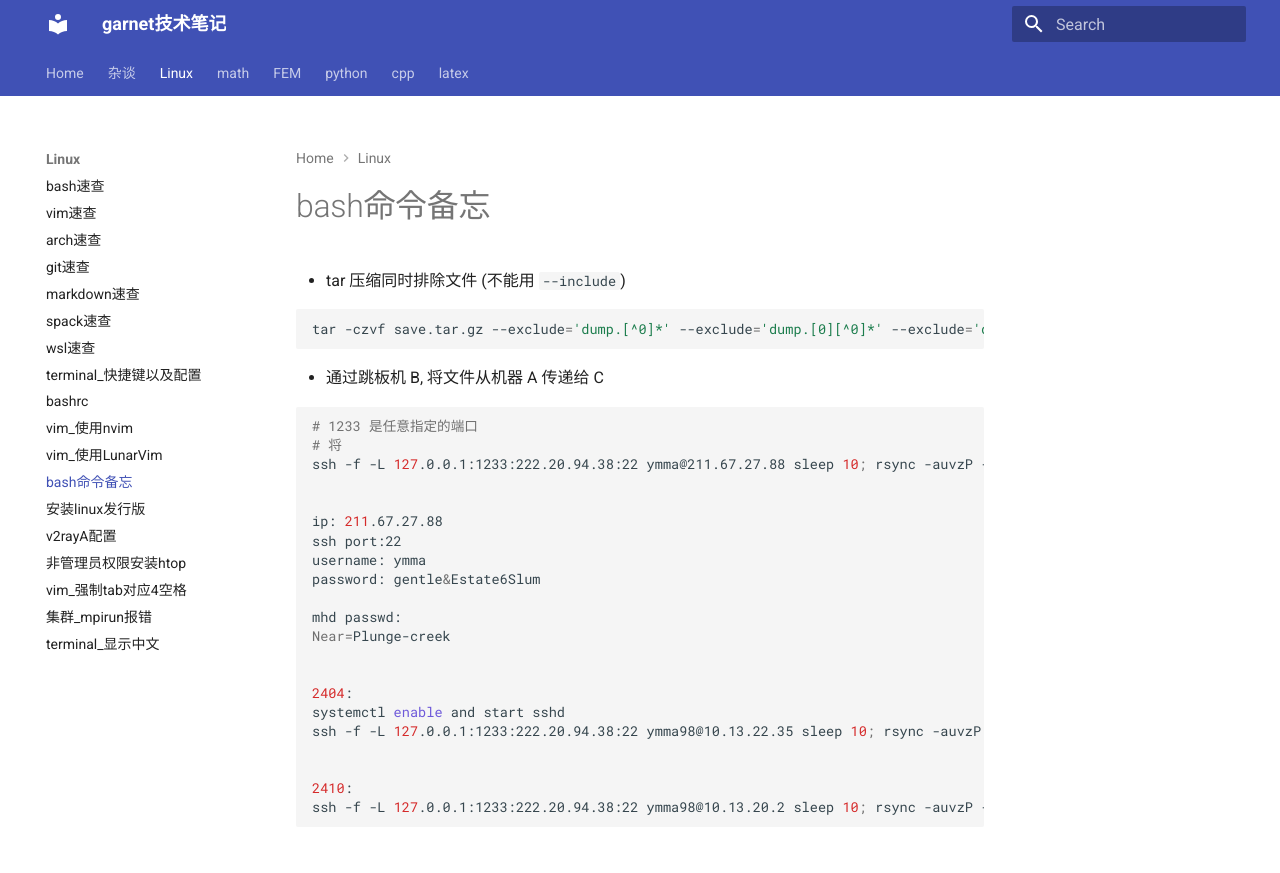
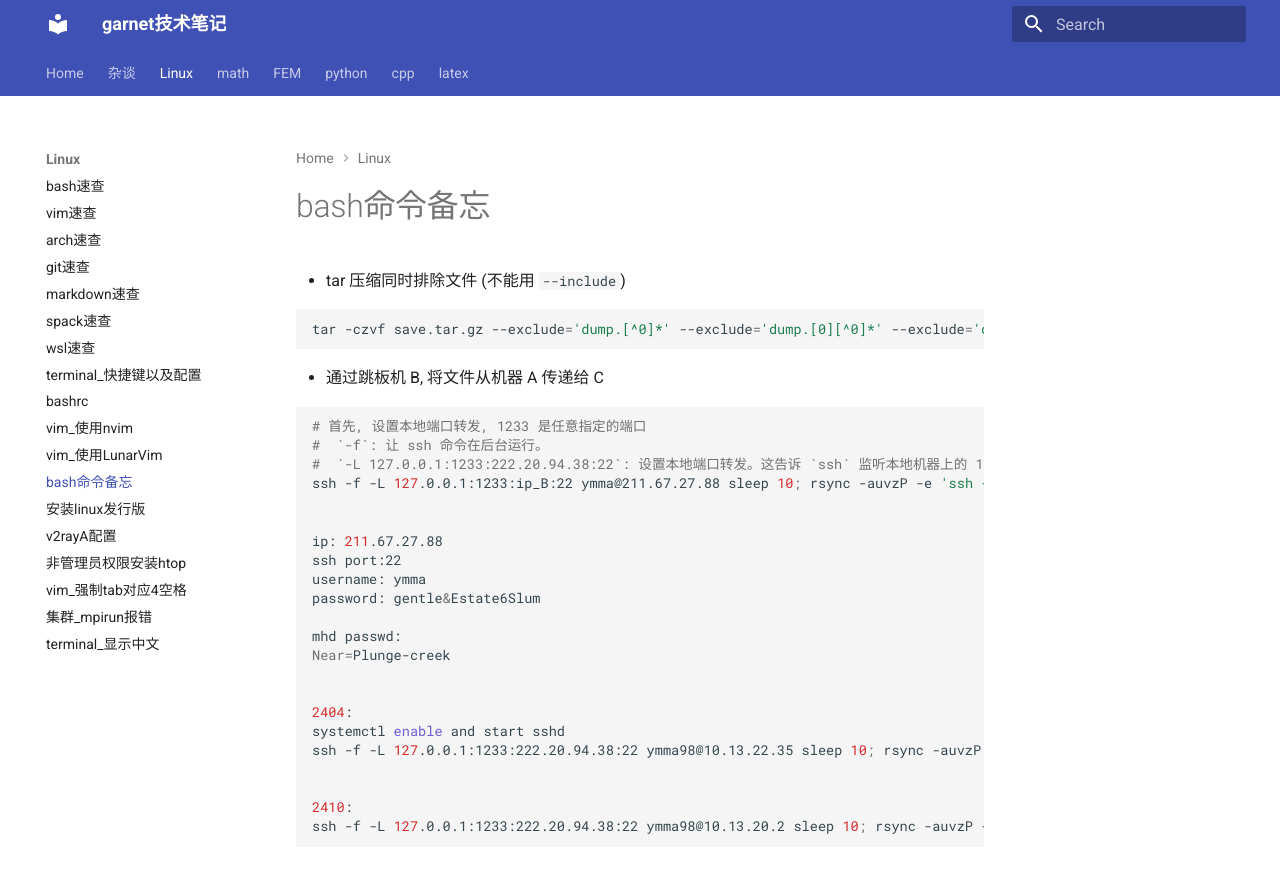
Before and after one commit to ymma98/technotes, an MkDocs documentation site: the page built from docs/Linux/bash命令备忘.md, in a window 1280 px wide. Shown: the top 873 px of the page. Built offline with MkDocs 1.6.1 and Material for MkDocs 9.7.7, drawn with Linux system fonts in a browser that asks for light colours.

Commit message:
docs/Linux/bash命令备忘.md updated from https://stackedit.cn/

````diff
--- a/docs/Linux/bash命令备忘.md
+++ b/docs/Linux/bash命令备忘.md
@@ -9,9 +9,10 @@ tar -czvf save.tar.gz --exclude='dump.[^0]*' --exclude='dump.[0][^0]*' --exclude
 * 通过跳板机 B, 将文件从机器 A 传递给 C
 
 ```bash
-# 1233 是任意指定的端口
-# 将
-ssh -f -L 127.0.0.1:1233:222.20.94.38:22 ymma@211.67.27.88 sleep 10; rsync -auvzP -e 'ssh -p 1233' prj_compression/compress14_paper_20220521/paper_referee_NF_20221119 ymma@127.0.0.1:~
+# 首先, 设置本地端口转发, 1233 是任意指定的端口
+#  `-f`: 让 ssh 命令在后台运行。
+#  `-L 127.0.0.1:1233:222.20.94.38:22`: 设置本地端口转发。这告诉 `ssh` 监听本地机器上的 1233 端口，并将所有通过这个端口的数据转发到 `222.20.94.38` 的 22 端口。`222.20.94.38` 是最终目标服务器的 IP 地址，22 是 SSH 服务的标准端口。
+ssh -f -L 127.0.0.1:1233:ip_B:22 ymma@211.67.27.88 sleep 10; rsync -auvzP -e 'ssh -p 1233' prj_compression/compress14_paper_20220521/paper_referee_NF_20221119 ymma@127.0.0.1:~
 
 
 ip: 211.67.27.88
````
Also changed, not shown: other parts of docs/Linux/bash命令备忘.md (+1 -1 lines).
